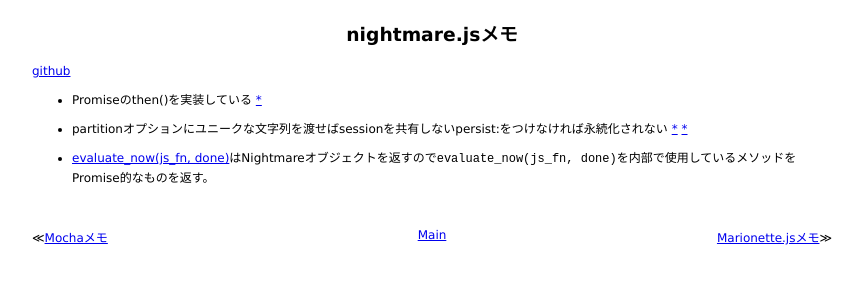
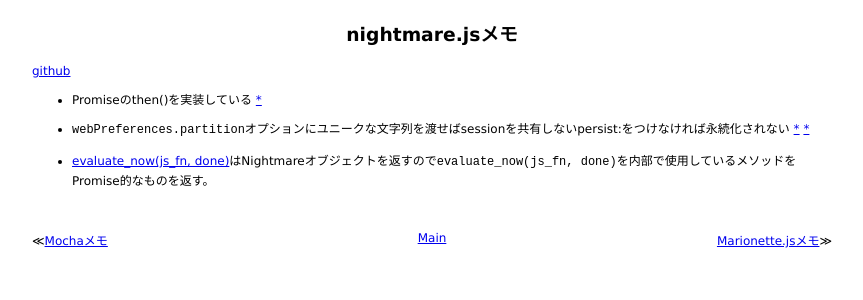
Before and after one commit to 38elements/38elements.github.com, a Jekyll site: the page built from _posts/2016-09-23-nightmarejs.md, in a window 1280 px wide. Shown: the top 300 px of the page, without its empty margins (208-1071 px from the left). Built offline with Jekyll 4.4.1, drawn with Linux system fonts in a browser that asks for light colours.

Commit message:
Update 2016-09-23-nightmarejs.md

```diff
--- a/_posts/2016-09-23-nightmarejs.md
+++ b/_posts/2016-09-23-nightmarejs.md
@@ -6,6 +6,6 @@ title: nightmare.jsメモ
 
 * Promiseのthen()を実装している [\*](https://github.com/segmentio/nightmare/blob/1aac3062153131391f853d24b1f74e191ed01451/lib/nightmare.js#L430-L440)
 
-* partitionオプションにユニークな文字列を渡せばsessionを共有しないpersist:をつけなければ永続化されない [\*](https://github.com/segmentio/nightmare#nightmareoptions)  [\*](https://github.com/electron/electron/blob/master/docs/api/browser-window.md#new-browserwindowoptions)
+* `webPreferences.partition`オプションにユニークな文字列を渡せばsessionを共有しないpersist:をつけなければ永続化されない [\*](https://github.com/segmentio/nightmare#nightmareoptions)  [\*](https://github.com/electron/electron/blob/master/docs/api/browser-window.md#new-browserwindowoptions)
 
 * [evaluate_now(js_fn, done)](https://github.com/segmentio/nightmare/blob/1aac3062153131391f853d24b1f74e191ed01451/lib/nightmare.js#L349)はNightmareオブジェクトを返すので`evaluate_now(js_fn, done)`を内部で使用しているメソッドをPromise的なものを返す。
```
